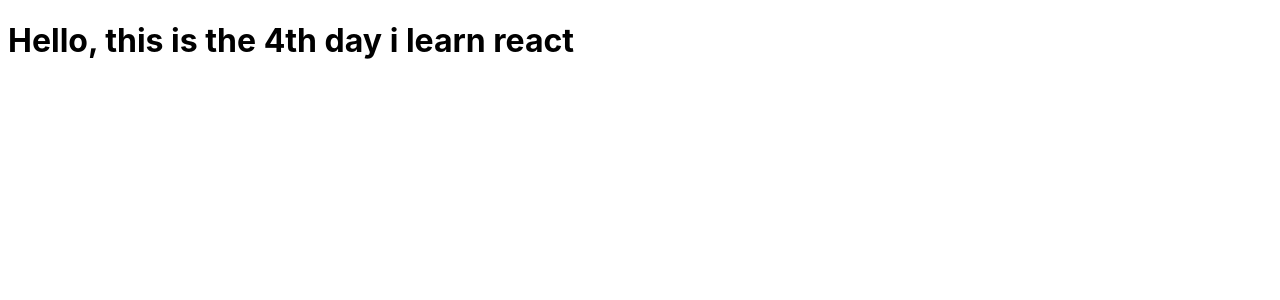
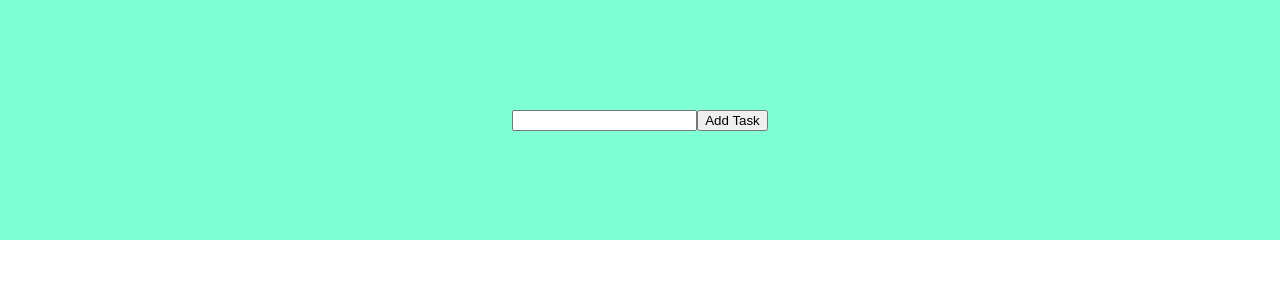
Before and after one commit to TeddyLe68/Learn_ReactJs, a React (Create React App) app: page / in a window 1280 px wide. Shown: the top 300 px of the page. Built offline with nearby package versions, Linux system fonts and the light colour scheme.

Commit message:
practise todolist

```diff
--- a/src/App.css
+++ b/src/App.css
@@ -1,11 +1,36 @@
-/* CSS Reset */
-* {
-  margin: 30;
-  padding: 30;
-  box-sizing: border-box;
+.App {
+  display: flex;
+  align-items: center;
+  flex-direction: column;
+  width: 100vw;
+  font-family: Arial, Helvetica, sans-serif;
 }
-.photo {
-  width: 100px;
-  height: 100px;
-  object-fit: cover;
+
+body {
+  margin: 0;
+  padding: 0;
 }
+
+.addTask {
+  height: 30vh;
+  background-color: aquamarine;
+  width: 100%;
+  display: flex;
+  justify-content: center;
+  align-items: center;
+}
+.list {
+  height: auto;
+  width: 100%;
+  display: flex;
+  align-items: center;
+  padding-top: 50px;
+  flex-direction: column;
+}
+.task {
+  width: 500px;
+  height: 50px;
+  display: flex;
+  align-items: center;
+  justify-content: center;
+}
--- a/src/App.js
+++ b/src/App.js
@@ -1,3 +1,56 @@
-export default function App() {
-  return <h1>Hello, this is the 4th day i learn react</h1>;
+import "./App.css";
+import { useState } from "react";
+import { Task } from "./Task";
+function App() {
+  const [toDoList, setToDoList] = useState([]);
+  const [newTask, setNewTask] = useState("");
+  const handleInputChange = (event) => {
+    setNewTask(event.target.value);
+  };
+  const addTask = () => {
+    const task = {
+      id: toDoList.length === 0 ? 1 : toDoList[toDoList.length - 1].id + 1,
+      taskName: newTask,
+      completed: false,
+    };
+    setToDoList([...toDoList, task]);
+  };
+  const deleteTask = (id) => {
+    setToDoList(toDoList.filter((task) => task.id !== id));
+  };
+  const completeTask = (id) => {
+    setToDoList(
+      toDoList.map((task) => {
+        if (task.id === id) {
+          return { ...task, completed: true };
+        } else {
+          return task;
+        }
+      })
+    );
+  };
+  return (
+    <div className="App">
+      <div className="addTask">
+        <input onChange={handleInputChange} />
+        <button onClick={addTask}>Add Task</button>
+      </div>
+      <div className="list">
+        {toDoList.map((todo, index) => {
+          return (
+            <Task
+              key={index}
+              taskName={todo.taskName}
+              id={todo.id}
+              completed={todo.completed}
+              deleteTask={deleteTask}
+              completeTask={completeTask}
+            />
+          );
+        })}
+      </div>
+    </div>
+  );
 }
+
+export default App;
--- /dev/null
+++ b/src/Task.js
@@ -0,0 +1,12 @@
+export function Task(props) {
+  return (
+    <div
+      className="task"
+      style={{ backgroundColor: props.completed ? "green" : "white" }}
+    >
+      <h1>{props.taskName}</h1>
+      <button onClick={() => props.completeTask(props.id)}>Completed</button>
+      <button onClick={() => props.deleteTask(props.id)}>X</button>
+    </div>
+  );
+}
```
